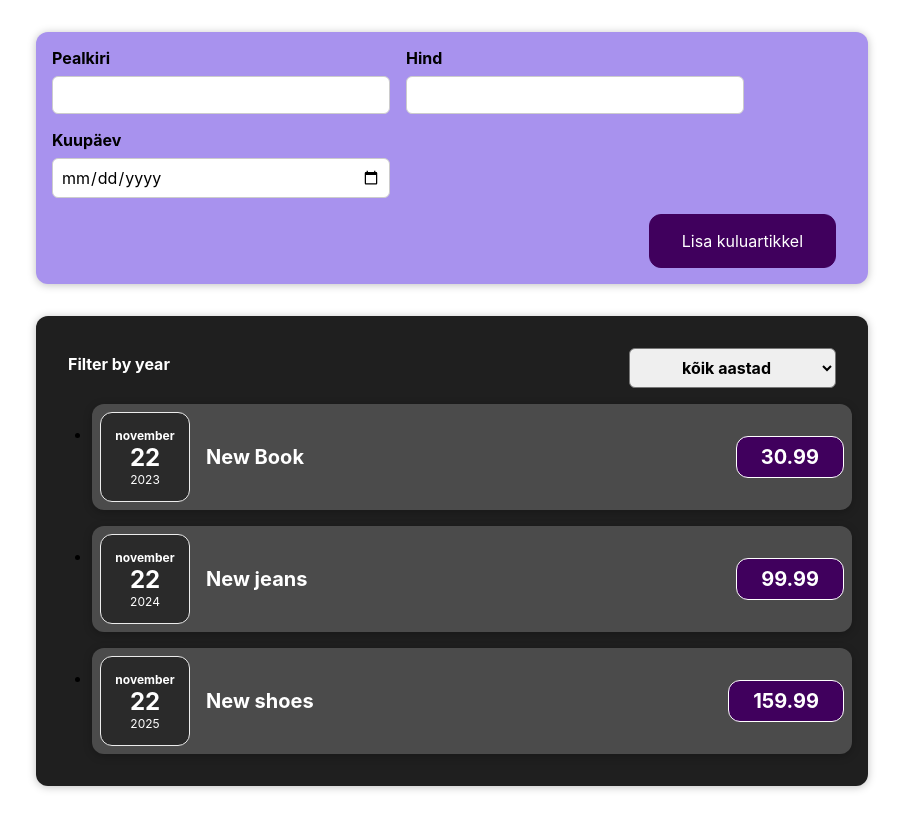
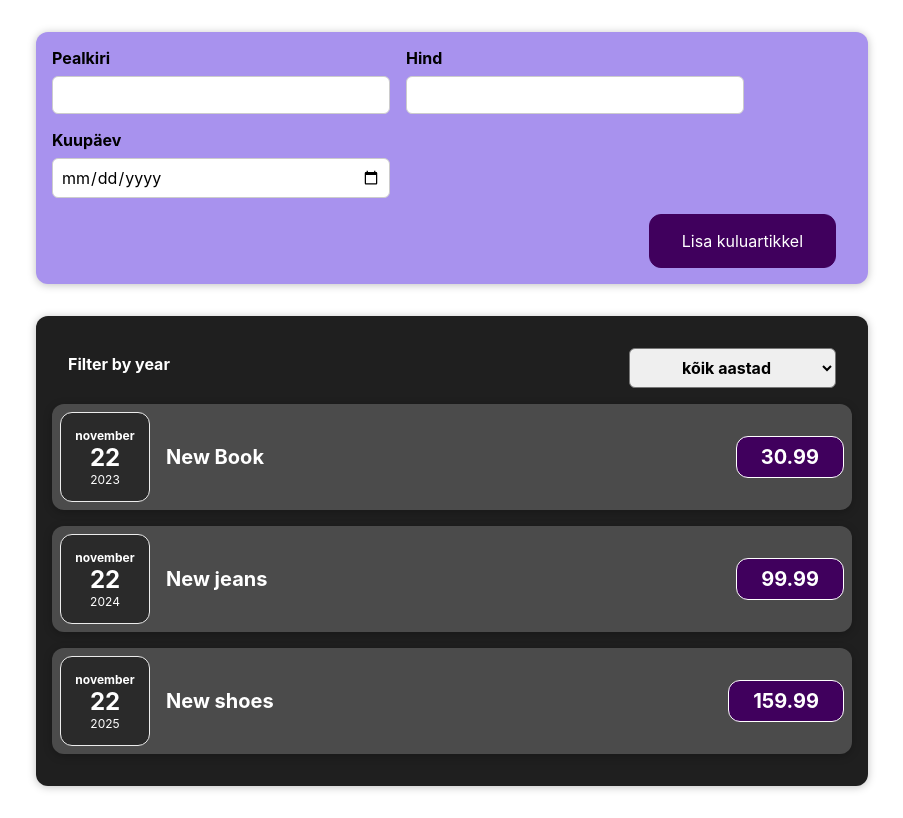
Before and after one commit to MikeRiverside/expenses, a React (Create React App) app: page / in a window 1280 px wide. Shown: the whole page, without its empty margins (188-1091 px from the left). Built offline with nearby package versions, Linux system fonts and the light colour scheme.

Commit message:
valikuline kuvamine

```diff
--- a/src/components/Expenses/ExpensesList.js
+++ b/src/components/Expenses/ExpensesList.js
@@ -2,17 +2,17 @@ import "./ExpensesList.css";
 import ExpenseItem from "./ExpenseItem";
 
 const ExpensesList = (props) => {
+    if(props.expenses.length === 0){
+        return <h2 className="expenses-list__fallback">No expenses found!</h2>
+    }
     return(
-        <>
-                {
-                props.expenses.length === 0 && <h2>No expenses found!</h2>
-                }
-            <ul>
-            {props.expenses.length > 0 && props.expenses.map((expense) => (
-                <ExpenseItem key={expense.id} data={expense} />
-            ))}
-            </ul>
-        </>
+        <ul className="expenses-list">
+            {props.expenses.length > 0 && props.expenses.map((expense) => {
+                return <ExpenseItem key={expense.id} data={expense} />;
+            })}
+     </ul>
     )
 }
+
+
 export default ExpensesList
```
